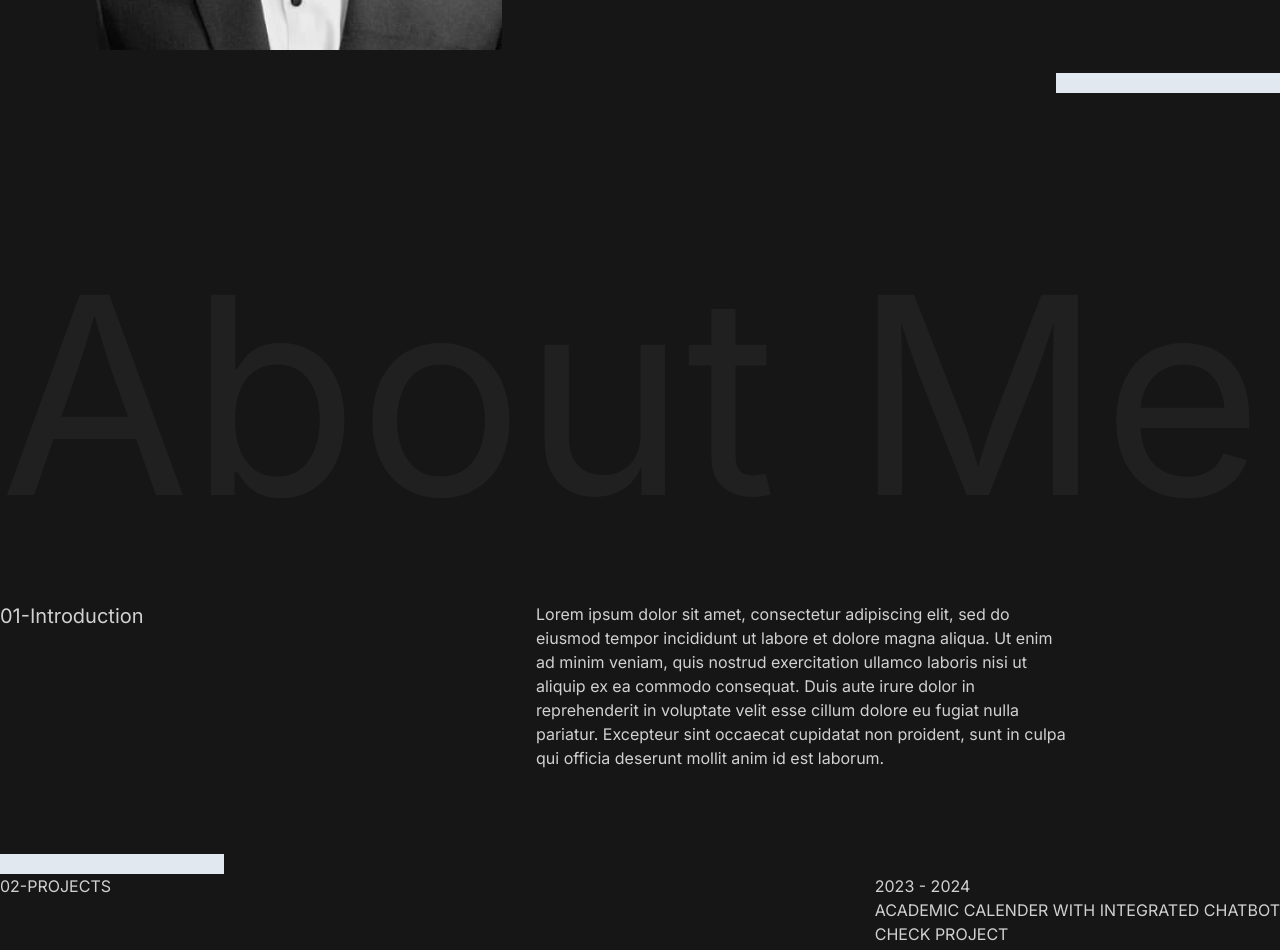
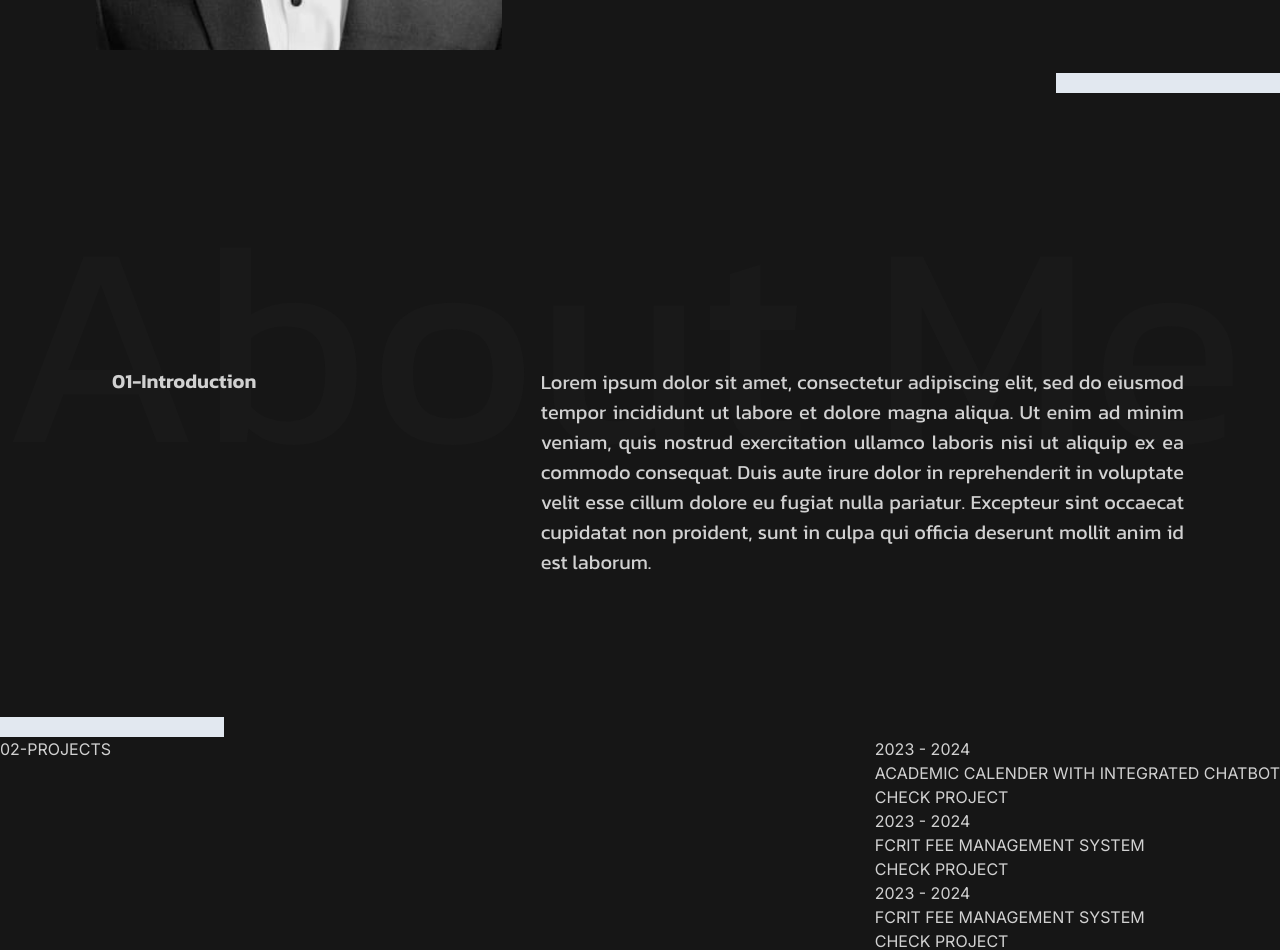
Before and after one commit to iamclintgeorge/Portfolio, a Next.js app: page / in a window 1280 px wide. Shown: the part 640-1590 px from the top of the page. Built offline with nearby package versions, Linux system fonts and the light colour scheme; a web font is replaced by a local one.

Commit message:
Added About page
Signed-off-by: Clint George <clintbgeorge@gmail.com>

```diff
--- a/app/Sections/Aboutsec.js
+++ b/app/Sections/Aboutsec.js
@@ -3,14 +3,15 @@ import React from "react";
 const Aboutsec = () => {
   return (
     <>
-      <div>
-        <p className="relative text-[21.5vw] opacity-5">About Me</p>
-        <div className="flex flex-row">
-          <div className="flex-1 text-xl">
+      <div className="mt-0">
+        <p className="relative text-[22.5vw] font-kanit text-[#191919]">
+          About Me
+        </p>
+        <div className="absolute flex flex-row mt-[-190px]">
+          <div className="flex-1 text-xl ml-28 font-kanit text-[40px] mr-0 font-semibold">
             <p>01-Introduction</p>
-            <div className="mt-56 h-5 w-56 bg-slate-200"></div>
           </div>
-          <div className="flex-1 mr-52">
+          <div className="flex-[1.5] mr-24 text-[20px] font-kanit text-justify">
             <p>
               Lorem ipsum dolor sit amet, consectetur adipiscing elit, sed do
               eiusmod tempor incididunt ut labore et dolore magna aliqua. Ut
@@ -23,6 +24,7 @@ const Aboutsec = () => {
           </div>
         </div>
       </div>
+      <div className="mt-40 h-5 w-56 bg-slate-200"></div>
     </>
   );
 };
--- a/app/Sections/Herosec.js
+++ b/app/Sections/Herosec.js
@@ -16,8 +16,8 @@ const Herosec = () => {
             Crafting websites that seamlessly showcase your brand's unique
             value.
           </p>
-          <button className=" border py-3 px-6">GET IN TOUCH</button>
-          <div className="mt-32 mb-24 h-5 w-56 bg-slate-200 ml-auto"></div>
+          <button className=" border py-3 px-7">GET IN TOUCH</button>
+          <div className="mt-32 mb-8 h-5 w-56 bg-slate-200 ml-auto"></div>
         </div>
       </div>
     </>
```
